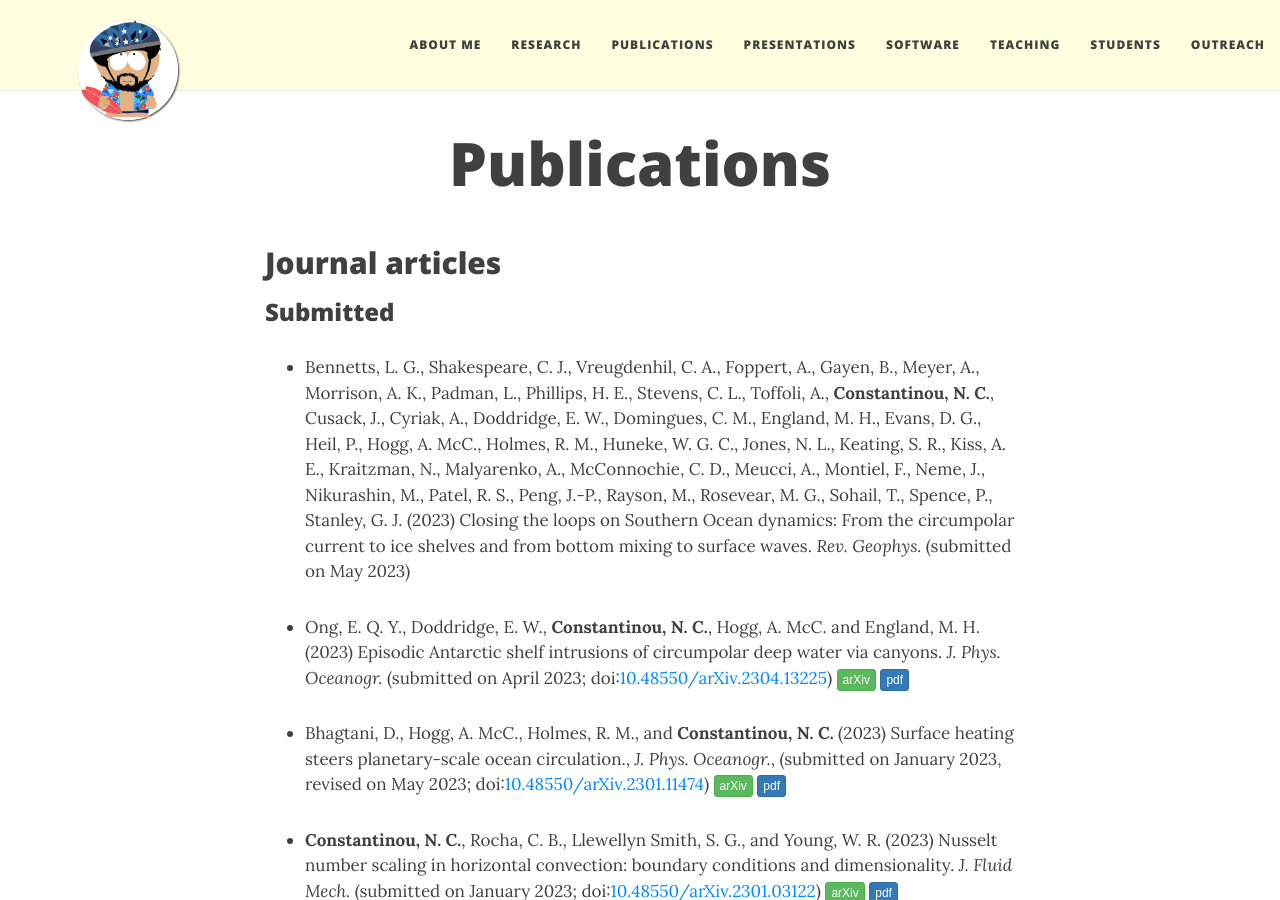
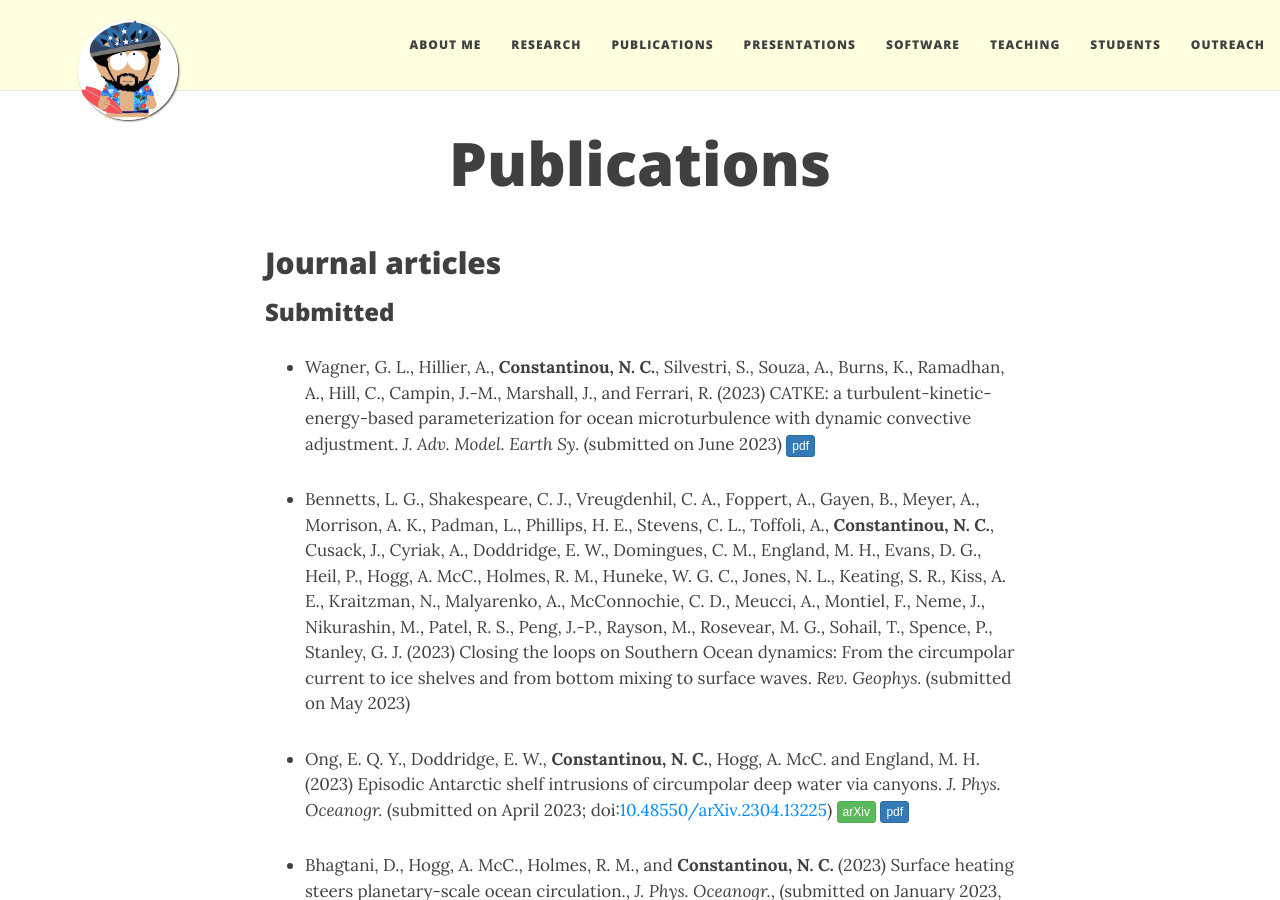
Before and after one commit to navidcy/navidcy.github.io, a Jekyll site: the page built from publications.md, in a window 1280 px wide and 900 px high. Built offline with Jekyll 4.4.1, drawn with Linux system fonts in a browser that asks for light colours; nearby versions of some CDN libraries; comment, search, counter and statistics services are not loaded.

Commit message:
add catke physics paper

```diff
--- a/publications.md
+++ b/publications.md
@@ -8,6 +8,9 @@ title: Publications
 ## Journal articles
 
 ### Submitted
+- Wagner, G. L., Hillier, A., **Constantinou, N. C.**, Silvestri, S., Souza, A., Burns, K., Ramadhan, A., Hill, C., Campin, J.-M., Marshall, J., and Ferrari, R. (2023) CATKE: a turbulent-kinetic-energy-based parameterization for ocean microturbulence with dynamic convective adjustment.  _J. Adv. Model. Earth Sy._ (submitted on June 2023) [<span class="btn btn-primary btn-xs{{end}}" style="font-family:sans-serif;">pdf</span>][catke-physics]
+
+
 - Bennetts, L. G., Shakespeare, C. J., Vreugdenhil, C. A., Foppert, A., Gayen, B., Meyer, A., Morrison, A. K., Padman, L., Phillips, H. E., Stevens, C. L., Toffoli, A., **Constantinou, N. C.**, Cusack, J., Cyriak, A., Doddridge, E. W., Domingues, C. M., England, M. H., Evans, D. G., Heil, P., Hogg, A. McC., Holmes, R. M., Huneke, W. G. C., Jones, N. L., Keating, S. R., Kiss, A. E., Kraitzman, N., Malyarenko, A., McConnochie, C. D., Meucci, A., Montiel, F., Neme, J., Nikurashin, M., Patel, R. S., Peng, J.-P., Rayson, M., Rosevear, M. G., Sohail, T., Spence, P., Stanley, G. J. (2023) Closing the loops on Southern Ocean dynamics: From the circumpolar current to ice shelves and from bottom mixing to surface waves. _Rev. Geophys._ (submitted on May 2023) <!-- [<span class="btn btn-primary btn-xs{{end}}" style="font-family:sans-serif;">pdf</span>][review-multiscale-SO] -->
 
 
@@ -151,6 +154,7 @@ Selection of press coverage: [<span class="btn btn-default btn-xs{{end}}" style=
 [GeophysicalFlows-docs]: https://fourierflows.github.io/GeophysicalFlowsDocumentation/stable/
 [GeophysicalFlows-JOSS-review]: https://joss.theoj.org/papers/a8cdf26beae8bcecc751ab4ded53b308
 
+[catke-physics]: catke-physics.pdf
 [review-multiscale-SO]: review-multiscale-SO.pdf
 [ascintrusions]: asc_canyon_intrusions.pdf
 [buoyancygyres]: buoyancygyres.pdf
```
Also changed, not shown: 1 other file.
